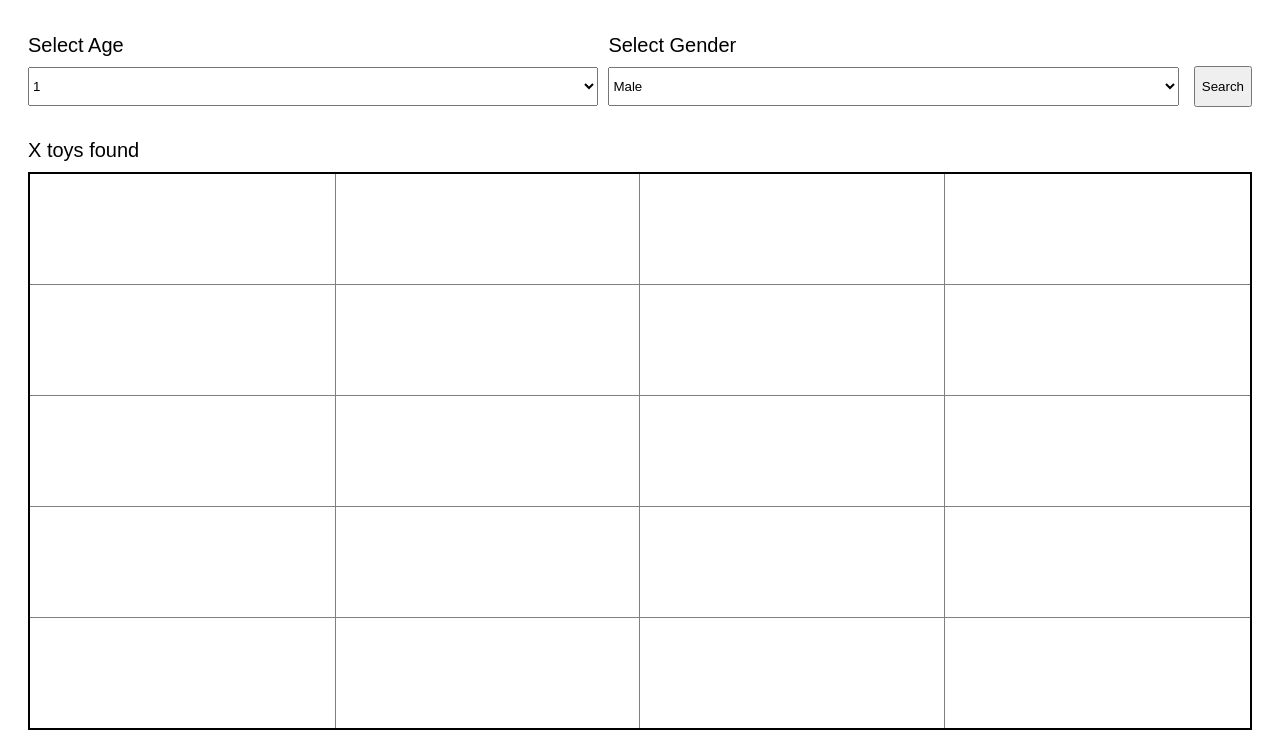
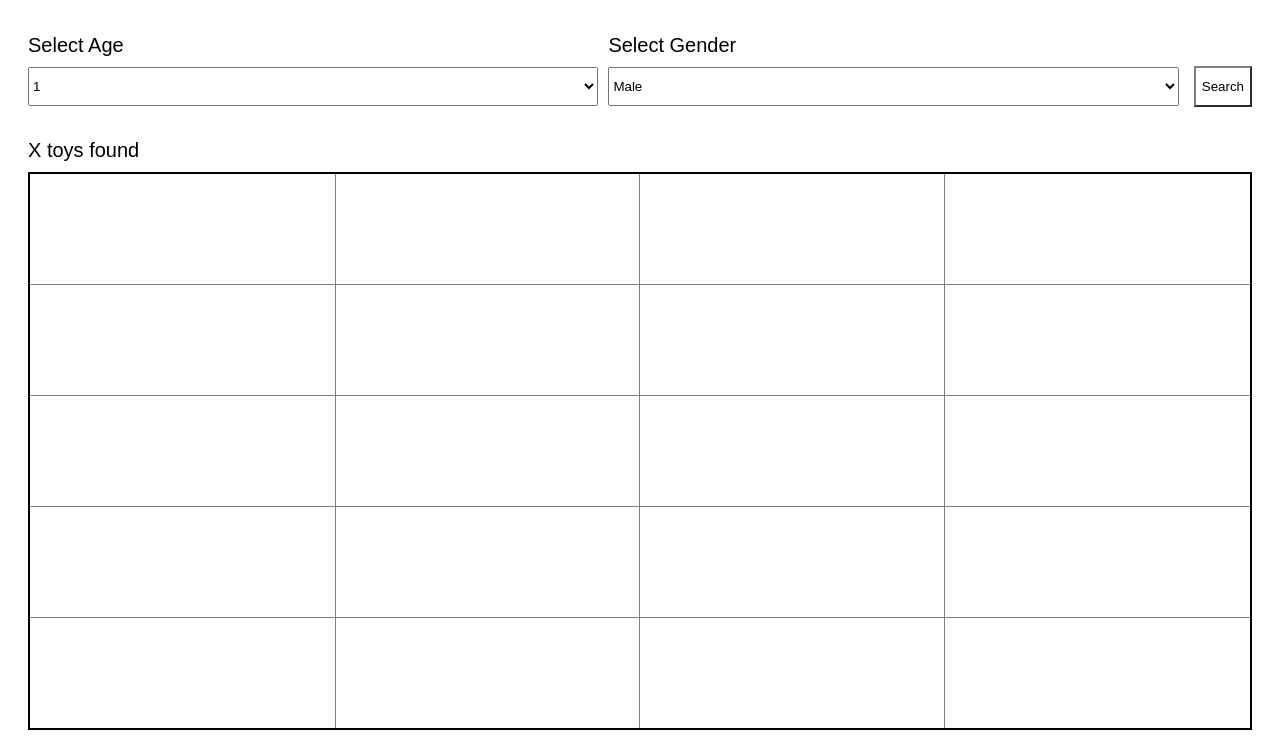
Before and after one commit to SupachotT/HTML101, a plain HTML site: page index.html in a window 1280 px wide. Shown: the part 103-841 px from the top of the page. Drawn offline with Linux system fonts and the light colour scheme.

Commit message:
[Edited]: เพิ่มสีพื้นหลังและสีเส้นขอบ

```diff
--- a/index.html
+++ b/index.html
@@ -60,6 +60,10 @@
         }
         #ageLabel, #genderLabel{
             margin-bottom: 10px;
+        }
+        button{
+            background-color: white;
+            border-color: gray;
         }
     </style>
 </head>
```
